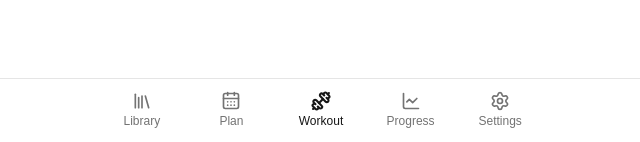
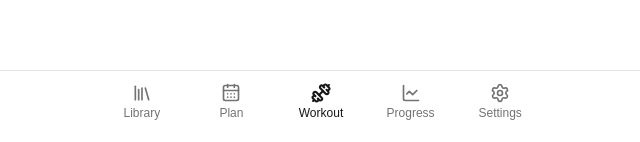
Before and after one commit to charlielidstone/lift-tracker, a React (Vite) app: page / in a window 1280 px wide. Shown: the part 655-797 px from the top of the page, without its empty margins (319-959 px from the left). Built offline with nearby package versions, Linux system fonts and the light colour scheme; no server answers; the database is empty.

Commit message:
style: more bottom-nav clearance above the home indicator (+1rem)

```diff
--- a/src/components/BottomNav.jsx
+++ b/src/components/BottomNav.jsx
@@ -17,7 +17,7 @@
   return (
     <nav
       className="shrink-0 border-t border-border bg-background"
-      style={{ paddingBottom: 'calc(env(safe-area-inset-bottom) + 0.5rem)' }}
+      style={{ paddingBottom: 'calc(env(safe-area-inset-bottom) + 1rem)' }}
     >
       <div className="mx-auto flex max-w-md items-stretch justify-around">
         {ITEMS.map(({ id, label, Icon }) => {
```
